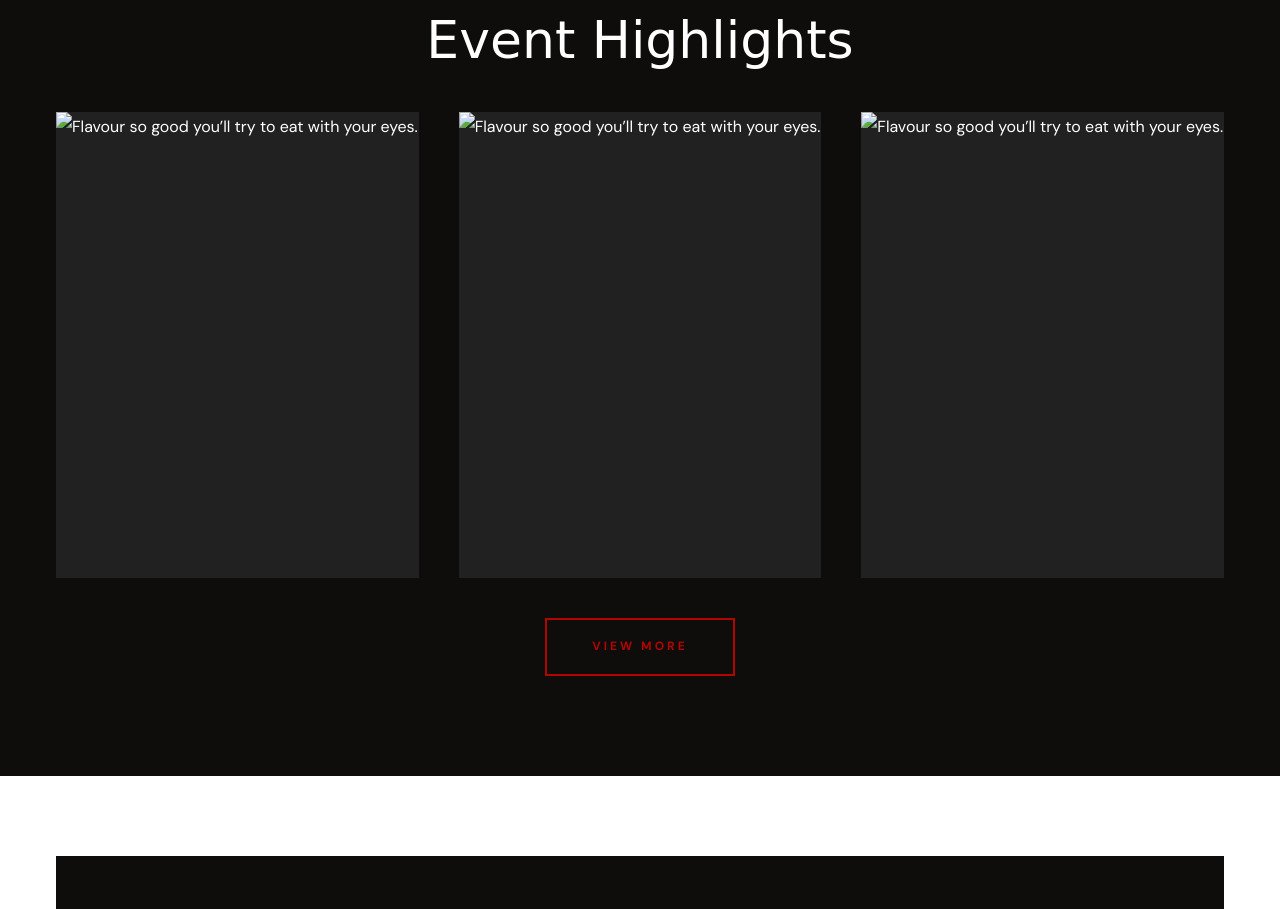
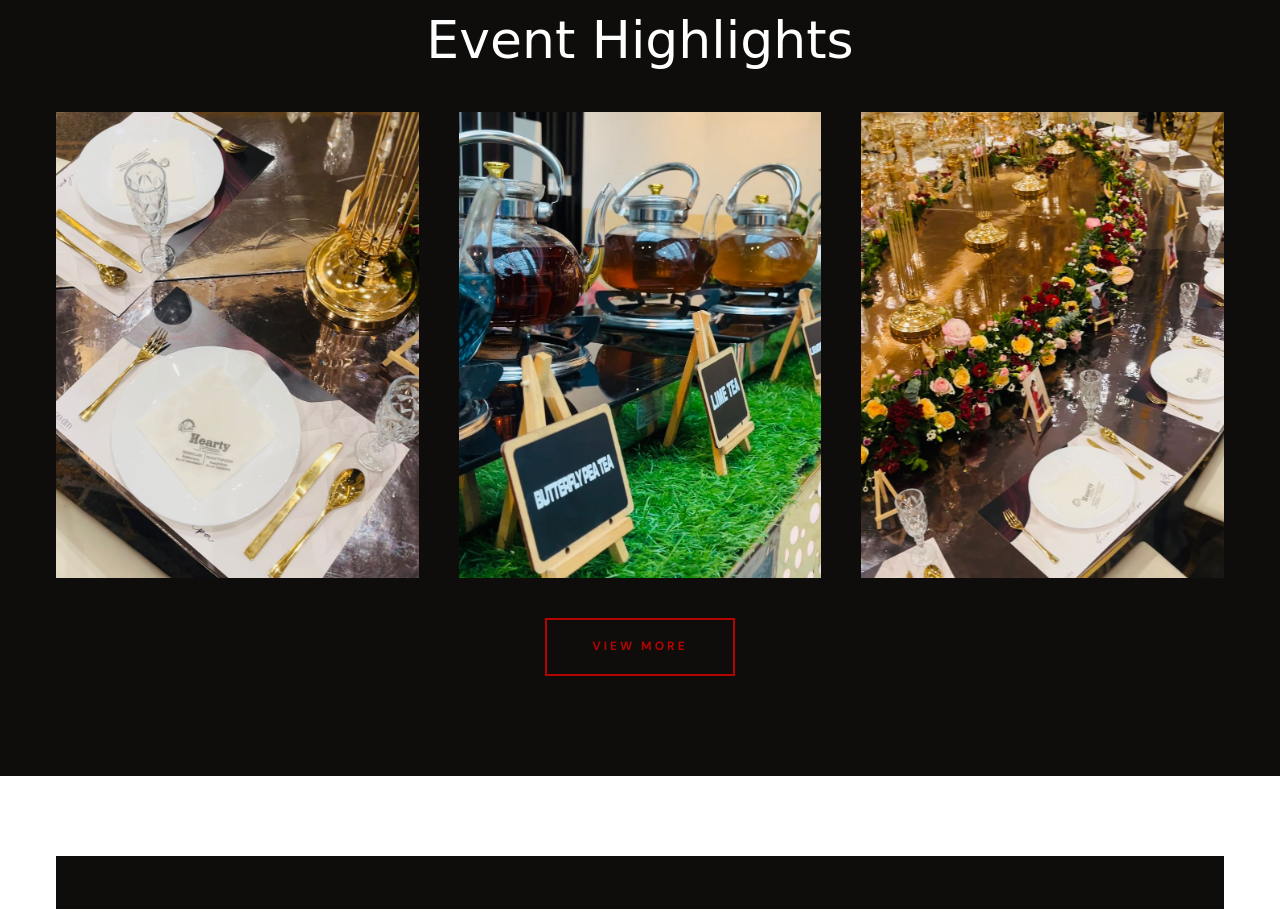
Before and after one commit to amanta8991/hearty, a plain HTML site: page index.html in a window 1280 px wide. Shown: the part 4850-5759 px from the top of the page. Drawn offline with nearby package versions, Linux system fonts and the light colour scheme; a web font is replaced by a local one.

Commit message:
changes added

```diff
--- a/index.html
+++ b/index.html
@@ -700,7 +700,7 @@
                 <div class="event-card has-before hover:shine">
 
                     <div class="card-banner img-holder" style="--width: 350; --height: 450;">
-                    <img src="images/event-1.jpg" width="350" height="450" loading="lazy"
+                    <img src="images/work 1.jpeg" width="350" height="450" loading="lazy"
                         alt="Flavour so good you’ll try to eat with your eyes." class="img-cover">
                     </div>
 
@@ -711,7 +711,7 @@
                 <div class="event-card has-before hover:shine">
 
                     <div class="card-banner img-holder" style="--width: 350; --height: 450;">
-                    <img src="images/event-2.jpg" width="350" height="450" loading="lazy"
+                    <img src="images/work 2.jpeg" width="350" height="450" loading="lazy"
                         alt="Flavour so good you’ll try to eat with your eyes." class="img-cover">
 
                     </div>
@@ -725,7 +725,7 @@
                 <div class="event-card has-before hover:shine">
 
                     <div class="card-banner img-holder" style="--width: 350; --height: 450;">
-                    <img src="images/event-3.jpg" width="350" height="450" loading="lazy"
+                    <img src="images/work 3.jpeg" width="350" height="450" loading="lazy"
                         alt="Flavour so good you’ll try to eat with your eyes." class="img-cover">
 
                     </div>
--- a/style.css
+++ b/style.css
@@ -1435,7 +1435,7 @@
     transition: var(--transition-1);
     opacity: 0;
     visibility: hidden;
-    z-index: 1000;
+    z-index: 4;
   }
 
   .back-top-btn:is(:hover, :focus-visible) {
```
Also changed, not shown: images/work 1.jpeg (added), images/work 2.jpeg (added), images/work 3.jpeg (added), 1 other file.
